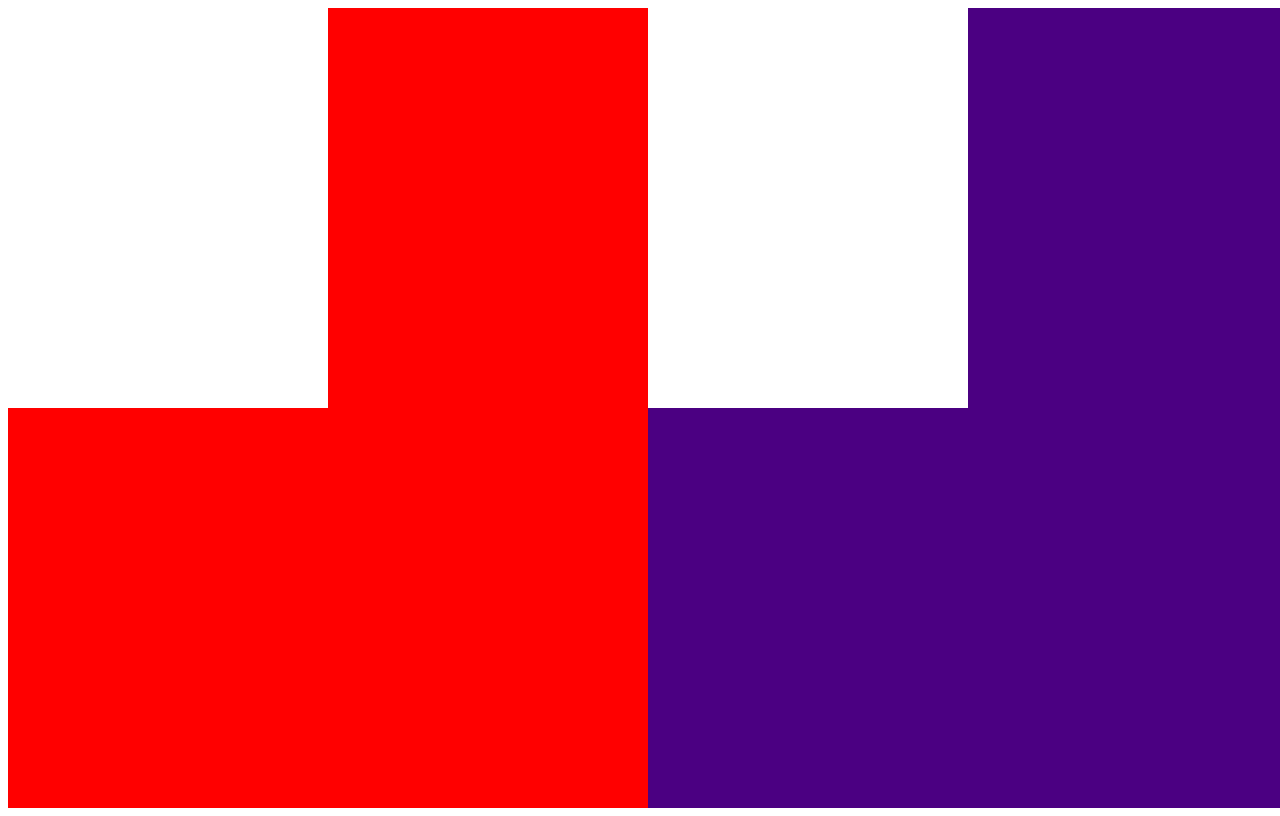
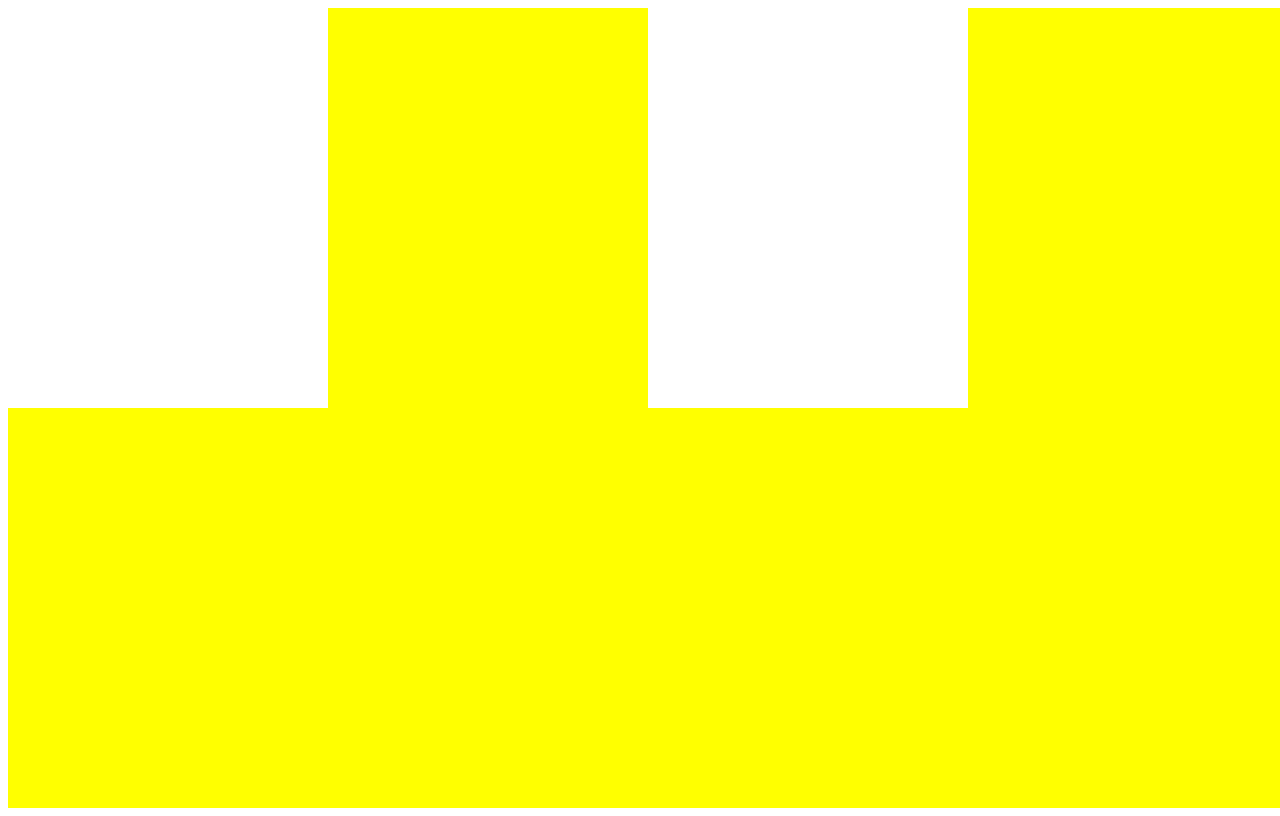
Before and after one commit to elaizavillegas/yellowdays, a plain HTML site: page index.html in a window 1280 px wide. Drawn offline with Linux system fonts and the light colour scheme.

Commit message:
Update stylesheet.css

```diff
--- a/stylesheet.css
+++ b/stylesheet.css
@@ -7,14 +7,14 @@ body {
 	width:100vw;
 }
 .left-col{
-	background-color:red;
+	background-color:yellow;
 	height:100vh;
 	width:50vw;
 }
 .right-col{
 	display:flex;
 	flex-wrap:wrap;
-	background-color:indigo;
+	background-color:yellow;
 	height:100vh;
 	width:50vw;
 }
@@ -38,7 +38,7 @@ body {
 		width:100vw;
 	}
 	.left-col{
-		background-color:red;
+		background-color:yellow;
 		height:100vh;
 		width:100vw;
 		display:block;
```
